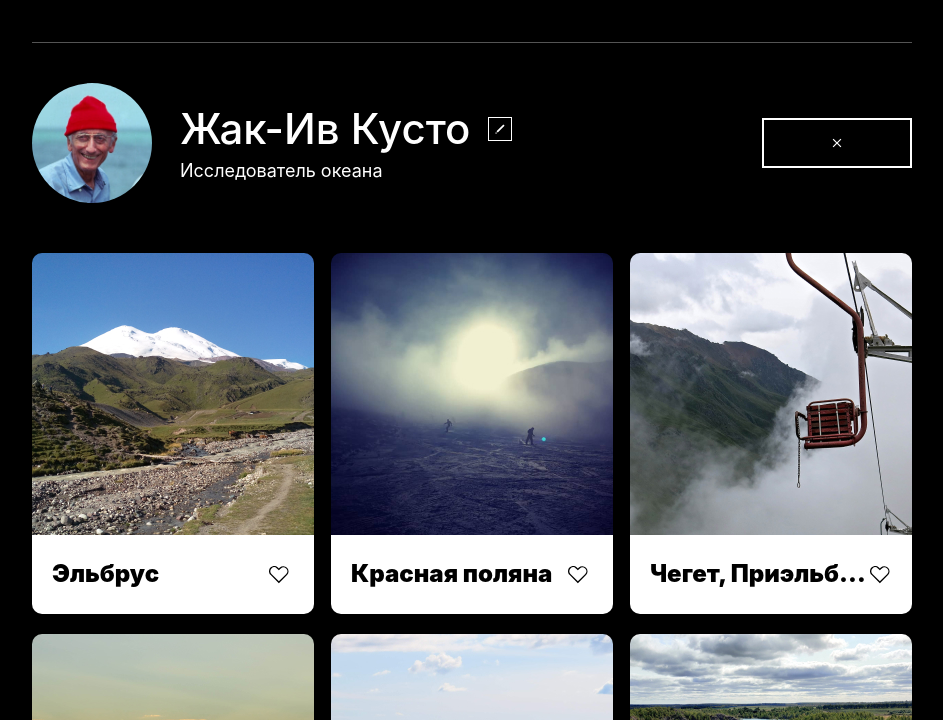
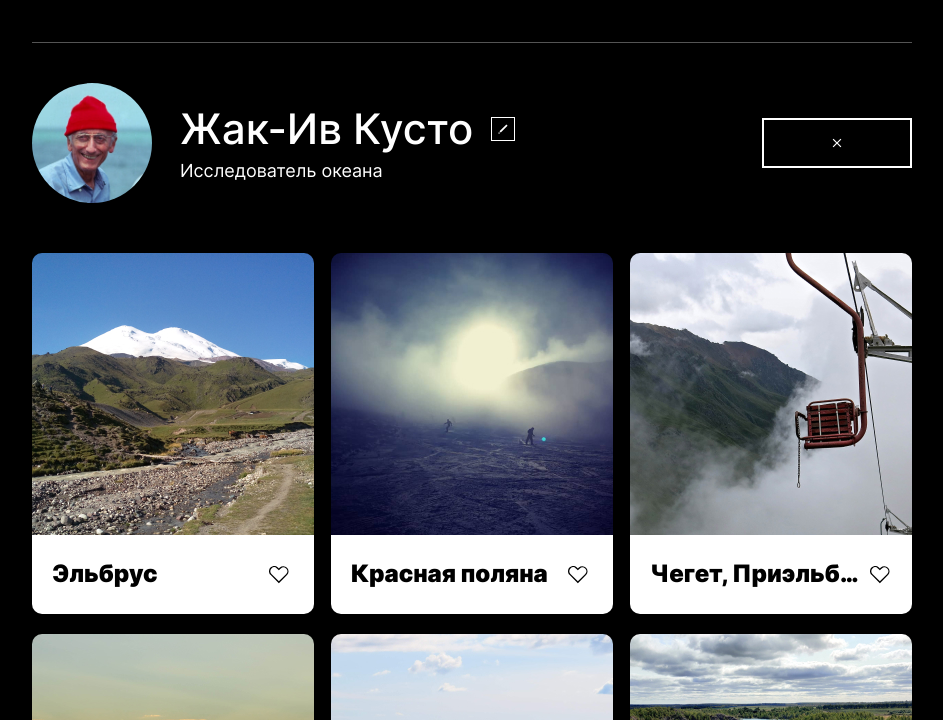
Before and after one commit to AndreyRyab/mesto, a plain HTML site: page index.html in a window 1280 px wide. Shown: the part 80-800 px from the top of the page, without its empty margins (168-1111 px from the left). Drawn offline with Linux system fonts and the light colour scheme.

Commit message:
fixed/fonts

```diff
--- a/pages/index.css
+++ b/pages/index.css
@@ -1,4 +1,5 @@
 @import url("../vendor/normalize.css");
+@import url("../vendor/fonts/fonts.css");
 @import url("../blocks/root/root.css");
 @import url("../blocks/content/content.css");
 @import url("../blocks/content/__narrow/content__narrow.css");
--- a/vendor/fonts/fonts.css
+++ b/vendor/fonts/fonts.css
@@ -3,7 +3,7 @@
   font-style: normal;
   font-weight: 400;
   font-display: swap;
-  src: url("../../fonts/Inter-Regular.woff2") format("woff2"), url("../../fonts/Inter-Regular.woff?v=3.15") format("woff");
+  src: url("../../fonts/Inter-Regular.woff2") format("woff2"), url("../../fonts/Inter-Regular.woff") format("woff");
 }
 
 @font-face {
@@ -19,5 +19,5 @@
   font-style: normal;
   font-weight: 900;
   font-display: swap;
-  src: url("../../fonts/Inter-Black.woff2?v=3.15") format("woff2"), url("../../fonts/Inter-Black.woff?v=3.15") format("woff");
+  src: url("../../fonts/Inter-Black.woff2") format("woff2"), url("../../fonts/Inter-Black.woff") format("woff");
 }
```
Also changed, not shown: 2 other files.
